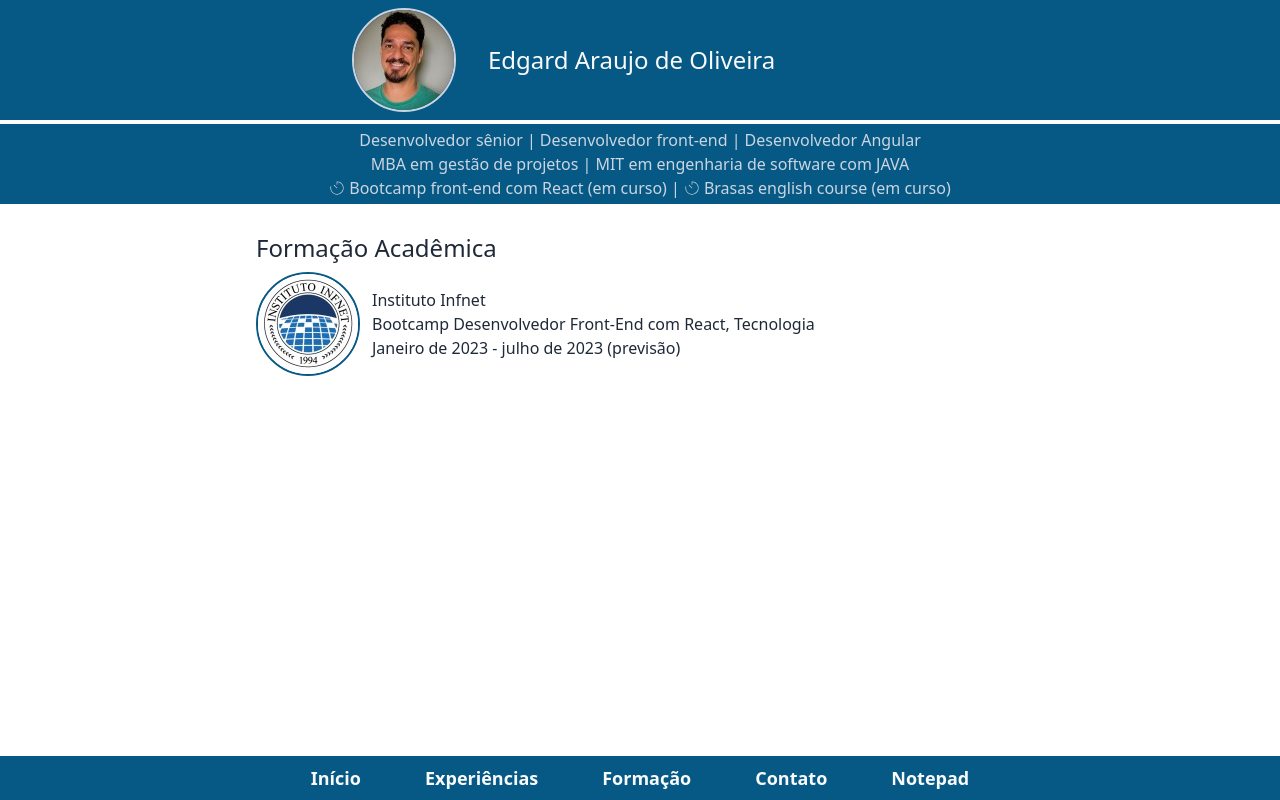
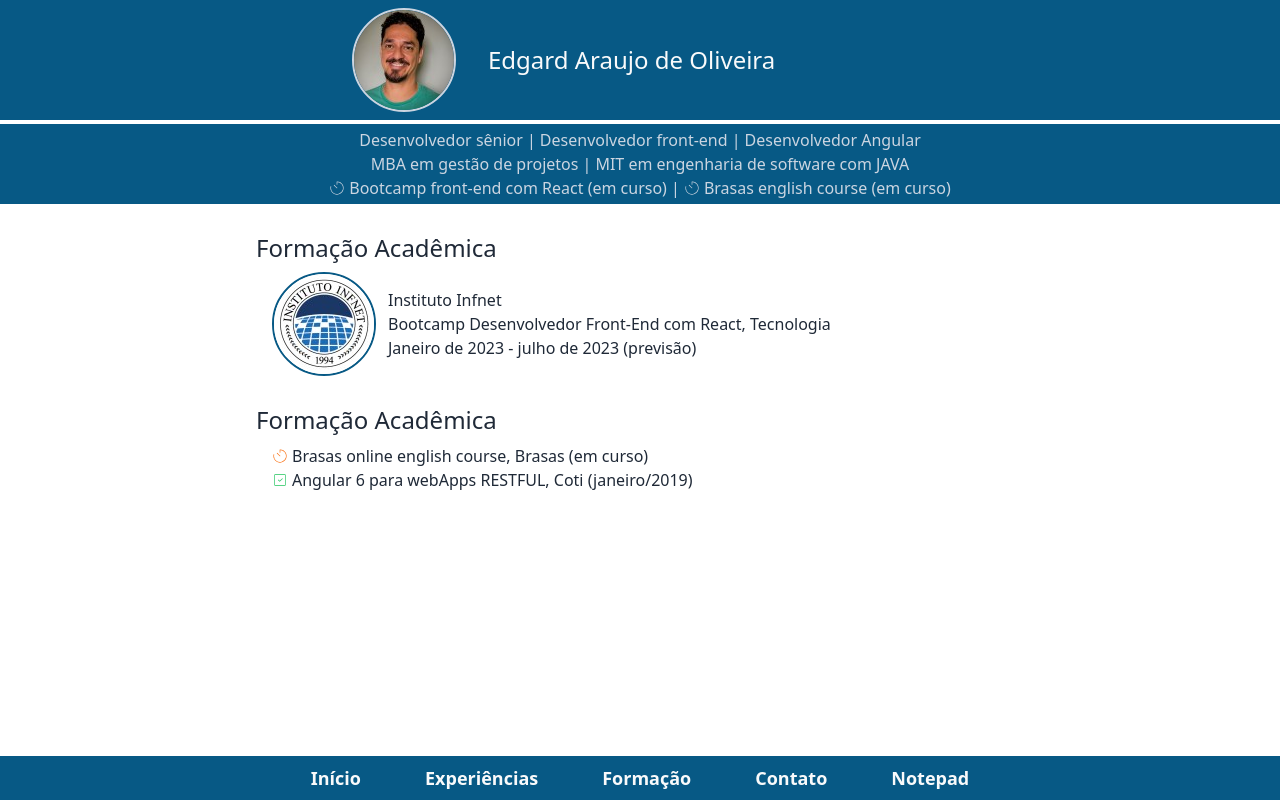
Before and after one commit to edgardinfnet/projeto-de-interfaces-com-react, a React (Vite) app: page /AcademicEducation in a window 1280 px wide. Built offline with nearby package versions, Linux system fonts and the light colour scheme.

Commit message:
add Cursos, inicio Notepad, add margin left

```diff
--- /dev/null
+++ b/src/components/Cursos.tsx
@@ -0,0 +1,25 @@
+import { CiSquareCheck, CiTimer } from 'react-icons/ci';
+
+export function Cursos() {
+  return (
+    <div className='lg:w-[48rem] m-auto pt-7'>
+      <div className='text-gray-800'>
+        <h3 className='text-2xl pb-2'>Formação Acadêmica</h3>
+        <div className='ml-4'>
+          <p className='flex flex-row items-center gap-1'>
+            <span className='text-orange-500'>
+              <CiTimer></CiTimer>
+            </span>
+            <span>Brasas online english course, Brasas (em curso)</span>
+          </p>
+          <p className='flex flex-row items-center gap-1'>
+            <span className='text-green-500'>
+              <CiSquareCheck></CiSquareCheck>
+            </span>
+            <span>Angular 6 para webApps RESTFUL, Coti (janeiro/2019)</span>
+          </p>
+        </div>
+      </div>
+    </div>
+  );
+}
--- a/src/routes/AcademicEducationRoute.tsx
+++ b/src/routes/AcademicEducationRoute.tsx
@@ -1,10 +1,13 @@
+import { Cursos } from '../components/Cursos';
+
 export function AcademicEducationRoute() {
   return (
+    <div>
       <div className='lg:w-[48rem] m-auto pt-7'>
         <div className='text-gray-800'>
           <h3 className='text-2xl pb-2'>Formação Acadêmica</h3>
           <div className='flex flex-row items-center gap-3'>
-          <div className=''>
+            <div className='ml-4'>
               <a
                 href='https://www.infnet.edu.br/infnet/instituto/'
                 target='_blank'
@@ -33,5 +36,7 @@ export function AcademicEducationRoute() {
           </div>
         </div>
       </div>
+      <Cursos></Cursos>
+    </div>
   );
 }
--- a/src/routes/ContactRoute.tsx
+++ b/src/routes/ContactRoute.tsx
@@ -3,7 +3,7 @@ export function ContactRoute() {
     <div className='lg:w-[48rem] m-auto pt-7'>
       <div className='text-gray-800'>
         <h3 className='text-2xl pb-2'>Contato</h3>
-        <div className=''></div>
+        <div className='ml-4'></div>
       </div>
     </div>
   );
--- a/src/routes/HomeRoute.tsx
+++ b/src/routes/HomeRoute.tsx
@@ -3,7 +3,7 @@ export function HomeRoute() {
     <div className='lg:w-[48rem] m-auto pt-7'>
       <div className='text-gray-800'>
         <h3 className='text-2xl pb-2'>Quem eu sou</h3>
-        <div className='text-justify text-lg'>
+        <div className='text-justify text-lg ml-4'>
           <p className='pb-3'>
             Sou entusiasta ao desenvolvimento front-end, admirador do back-end e
             apreciador da linguagem SQL.
--- a/src/routes/NotepadRoute.tsx
+++ b/src/routes/NotepadRoute.tsx
@@ -1,3 +1,10 @@
 export function NotepadRoute() {
-  return <div>Notepad</div>;
+  return (
+    <div className='lg:w-[48rem] m-auto pt-7'>
+      <div className='text-gray-800'>
+        <h3 className='text-2xl pb-2'>Notepad</h3>
+        <div className='ml-4'></div>
+      </div>
+    </div>
+  );
 }
--- a/src/routes/ProExperienceRoute.tsx
+++ b/src/routes/ProExperienceRoute.tsx
@@ -4,7 +4,7 @@ export function ProExperienceRoute() {
       <div className='text-gray-800'>
         <h3 className='text-2xl pb-2'>Experiência Profissional</h3>
         <div className='flex flex-row items-center gap-3'>
-          <div className=''>
+          <div className='ml-4'>
             <a
               href='https://www.ey.com/pt_br'
               target='_blank'
```
Lines whose indentation alone changed are shown as unchanged.
